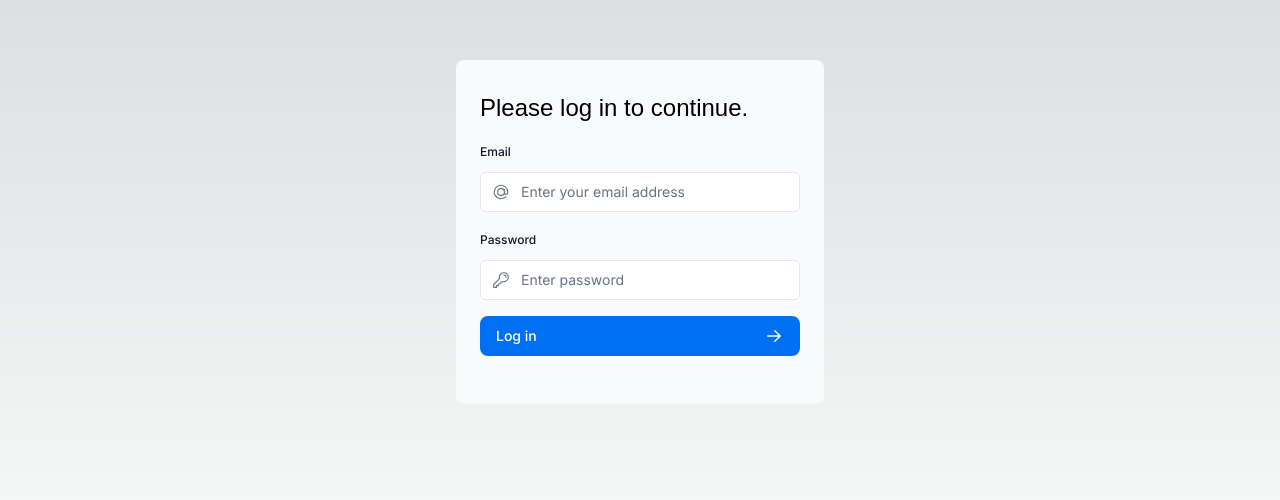
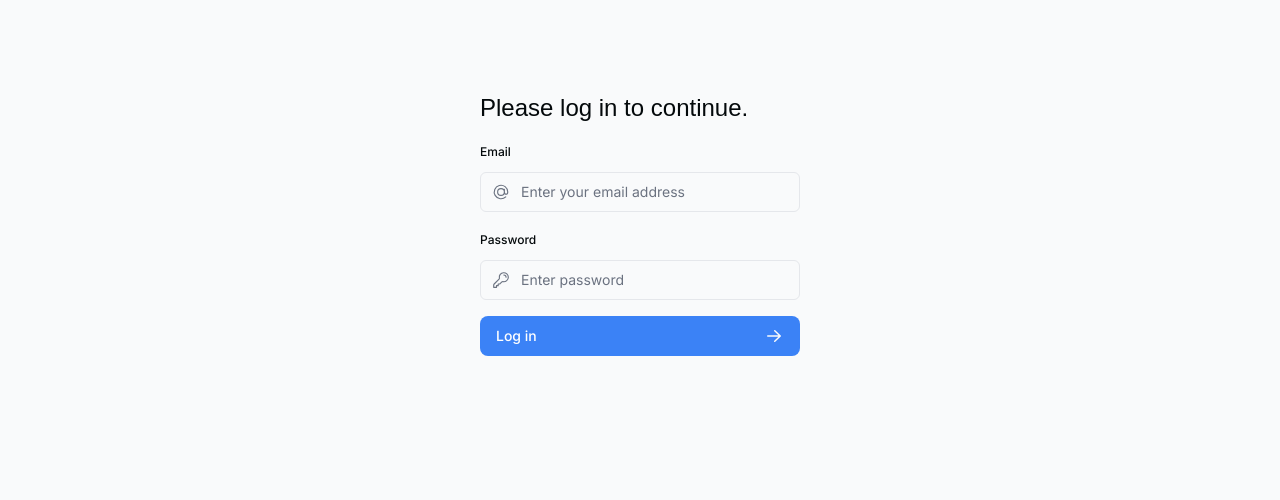
Before and after one commit to devinshoemaker/next-auth-example, a Next.js app: page /login in a window 1280 px wide. Shown: the part 104-604 px from the top of the page. Built offline with nearby package versions, Linux system fonts and the light colour scheme; a web font is replaced by a local one.

Commit message:
Better dark mode

```diff
--- a/src/app/globals.css
+++ b/src/app/globals.css
@@ -2,26 +2,25 @@
 @tailwind components;
 @tailwind utilities;
 
-:root {
-  --foreground-rgb: 0, 0, 0;
-  --background-start-rgb: 214, 219, 220;
-  --background-end-rgb: 255, 255, 255;
-}
+@layer base {
+  :root {
+    --background: 200 20% 98%;
+    --btn-background: 200 10% 91%;
+    --btn-background-hover: 200 10% 89%;
+    --foreground: 200 50% 3%;
+  }
 
-@media (prefers-color-scheme: dark) {
-  :root {
-    --foreground-rgb: 255, 255, 255;
-    --background-start-rgb: 0, 0, 0;
-    --background-end-rgb: 0, 0, 0;
+  @media (prefers-color-scheme: dark) {
+    :root {
+      --background: 200 50% 3%;
+      --btn-background: 200 10% 9%;
+      --btn-background-hover: 200 10% 12%;
+      --foreground: 200 20% 96%;
+    }
   }
 }
 
 body {
-  color: rgb(var(--foreground-rgb));
-  background: linear-gradient(
-      to bottom,
-      transparent,
-      rgb(var(--background-end-rgb))
-    )
-    rgb(var(--background-start-rgb));
+  color: rgb(var(--foreground));
+  background: rgb(var(--background));
 }
--- a/src/app/layout.tsx
+++ b/src/app/layout.tsx
@@ -16,7 +16,7 @@ export default function RootLayout({
 }) {
   return (
     <html lang="en">
-      <body className={inter.className}>{children}</body>
+      <body className={inter.className + ' bg-background text-foreground'}>{children}</body>
     </html>
   )
 }
--- a/src/app/ui/login-form.tsx
+++ b/src/app/ui/login-form.tsx
@@ -16,21 +16,21 @@ export default function LoginForm() {
 
   return (
     <form action={dispatch} className="space-y-3">
-      <div className="flex-1 rounded-lg bg-gray-50 px-6 pb-4 pt-8">
+      <div className="flex-1 rounded-lg px-6 pb-4 pt-8">
         <h1 className={`${lusitana.className} mb-3 text-2xl`}>
           Please log in to continue.
         </h1>
         <div className="w-full">
           <div>
             <label
-              className="mb-3 mt-5 block text-xs font-medium text-gray-900"
+              className="mb-3 mt-5 block text-xs font-medium"
               htmlFor="email"
             >
               Email
             </label>
             <div className="relative">
               <input
-                className="peer block w-full rounded-md border border-gray-200 py-[9px] pl-10 text-sm outline-2 placeholder:text-gray-500"
+                className="peer block w-full rounded-md border border-gray-200 py-[9px] pl-10 text-sm outline-2 placeholder:text-gray-500 bg-background"
                 id="email"
                 type="email"
                 name="email"
@@ -42,14 +42,14 @@ export default function LoginForm() {
           </div>
           <div className="mt-4">
             <label
-              className="mb-3 mt-5 block text-xs font-medium text-gray-900"
+              className="mb-3 mt-5 block text-xs font-medium"
               htmlFor="password"
             >
               Password
             </label>
             <div className="relative">
               <input
-                className="peer block w-full rounded-md border border-gray-200 py-[9px] pl-10 text-sm outline-2 placeholder:text-gray-500"
+                className="peer block w-full rounded-md border border-gray-200 py-[9px] pl-10 text-sm outline-2 placeholder:text-gray-500 bg-background"
                 id="password"
                 type="password"
                 name="password"
--- a/tailwind.config.ts
+++ b/tailwind.config.ts
@@ -1,37 +1,23 @@
-import type { Config } from 'tailwindcss'
+import type { Config } from "tailwindcss";
 
 const config: Config = {
   content: [
-    './src/pages/**/*.{js,ts,jsx,tsx,mdx}',
-    './src/components/**/*.{js,ts,jsx,tsx,mdx}',
-    './src/app/**/*.{js,ts,jsx,tsx,mdx}',
+    "./src/pages/**/*.{js,ts,jsx,tsx,mdx}",
+    "./src/components/**/*.{js,ts,jsx,tsx,mdx}",
+    "./src/app/**/*.{js,ts,jsx,tsx,mdx}",
   ],
   theme: {
     extend: {
-      backgroundImage: {
-        'gradient-radial': 'radial-gradient(var(--tw-gradient-stops))',
-        'gradient-conic':
-          'conic-gradient(from 180deg at 50% 50%, var(--tw-gradient-stops))',
-      },
-      gridTemplateColumns: {
-        '13': 'repeat(13, minmax(0, 1fr))',
-      },
       colors: {
-        blue: {
-          400: '#2589FE',
-          500: '#0070F3',
-          600: '#2F6FEB',
-        },
-      },
-    },
-    keyframes: {
-      shimmer: {
-        '100%': {
-          transform: 'translateX(100%)',
+        background: "hsl(var(--background))",
+        foreground: "hsl(var(--foreground))",
+        btn: {
+          background: "hsl(var(--btn-background))",
+          "background-hover": "hsl(var(--btn-background-hover))",
         },
       },
     },
   },
-  plugins: [require('@tailwindcss/forms')],
-}
-export default config
+  plugins: [],
+};
+export default config;
```
